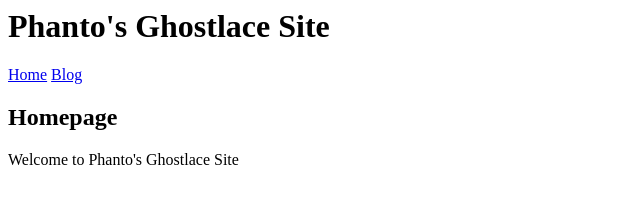
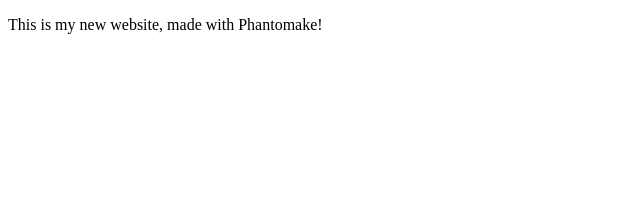
Before and after one commit to celechii/celechii.github.io, a plain HTML site: page index.html in a window 1280 px wide. Shown: the whole page, without its empty margins (0-640 px from the left). Drawn offline with Linux system fonts and the light colour scheme.

Commit message:
new stuff

```diff
--- a/index.html
+++ b/index.html
@@ -1,20 +1,11 @@
-<!-- src/index.html.ejs -->
-<html>
-  <head>
-    <title>Phanto's Ghostlace Site</title>
-  </head>
-  <body>
-    <!-- EJS templates use  to mark template logic. The dash at the start
-         means "output the return value of this function". -->
-    <!-- src/.header.html -->
-<header class="header-container">
-	<h1>Phanto's Ghostlace Site</h1>
-	<nav class="links">
-	  <a href="/">Home</a>
-	  <a href="/blog">Blog</a>
-	</nav>
-  </header>
-    <h2>Homepage</h2>
-    <p>Welcome to Phanto's Ghostlace Site</p>
-  </body>
+<!DOCTYPE html>
+<html lang="en">
+	<head>
+		<meta charset="utf-8">
+		<meta name="viewport" content="width=device-width, initial-scale=1">
+		<title>My Phantomake Website</title>
+	</head>
+	<body>
+		<p>This is my new website, made with Phantomake!</p>
+	</body>
 </html>
```
Also changed, not shown: pakage.json (added, +12 -0 lines).
